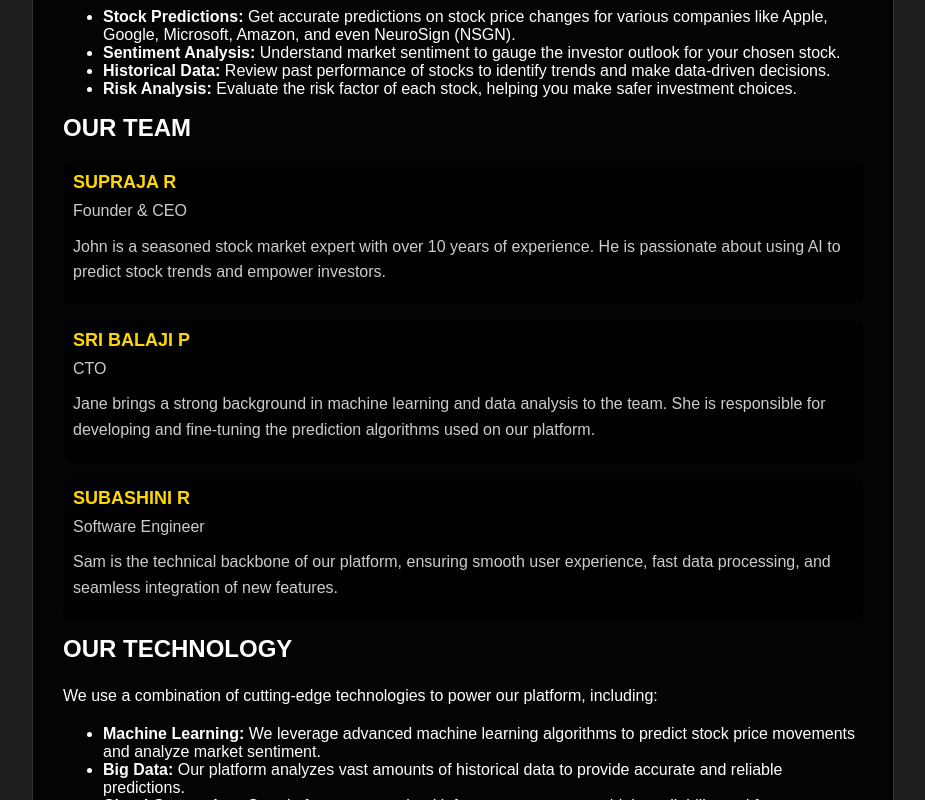
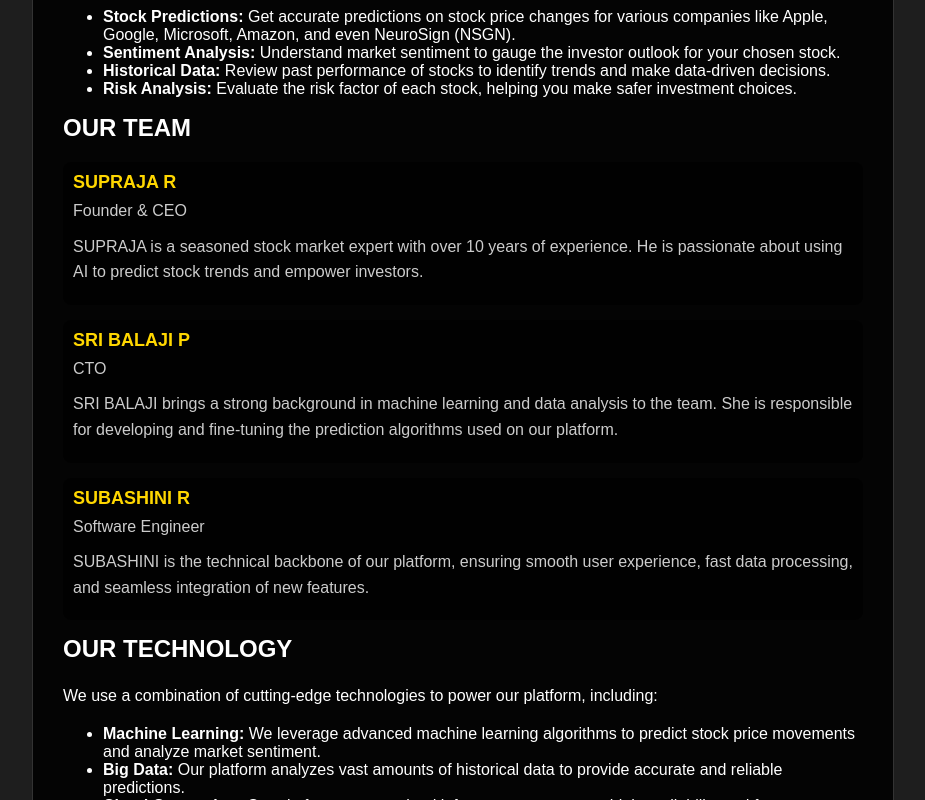
Before and after one commit to Surweesh/Mimpro-Stock, a website: page about.html in a window 1280 px wide. Shown: the part 373-1173 px from the top of the page, without its empty margins (177-1102 px from the left). Drawn offline with Linux system fonts and the light colour scheme.

Commit message:
Update about.html

```diff
--- a/about.html
+++ b/about.html
@@ -105,19 +105,19 @@
             <div class="team-member">
                 <h3>SUPRAJA R</h3>
                 <p>Founder & CEO</p>
-                <p>John is a seasoned stock market expert with over 10 years of experience. He is passionate about using AI to predict stock trends and empower investors.</p>
+                <p>SUPRAJA is a seasoned stock market expert with over 10 years of experience. He is passionate about using AI to predict stock trends and empower investors.</p>
             </div>
 
             <div class="team-member">
                 <h3>SRI BALAJI P</h3>
                 <p>CTO</p>
-                <p>Jane brings a strong background in machine learning and data analysis to the team. She is responsible for developing and fine-tuning the prediction algorithms used on our platform.</p>
+                <p>SRI BALAJI brings a strong background in machine learning and data analysis to the team. She is responsible for developing and fine-tuning the prediction algorithms used on our platform.</p>
             </div>
 
             <div class="team-member">
                 <h3>SUBASHINI R</h3>
                 <p>Software Engineer</p>
-                <p>Sam is the technical backbone of our platform, ensuring smooth user experience, fast data processing, and seamless integration of new features.</p>
+                <p>SUBASHINI is the technical backbone of our platform, ensuring smooth user experience, fast data processing, and seamless integration of new features.</p>
             </div>
 
             <h2>Our Technology</h2>
```
